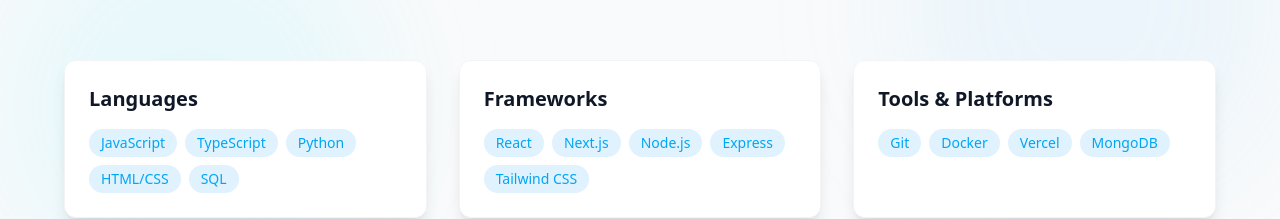
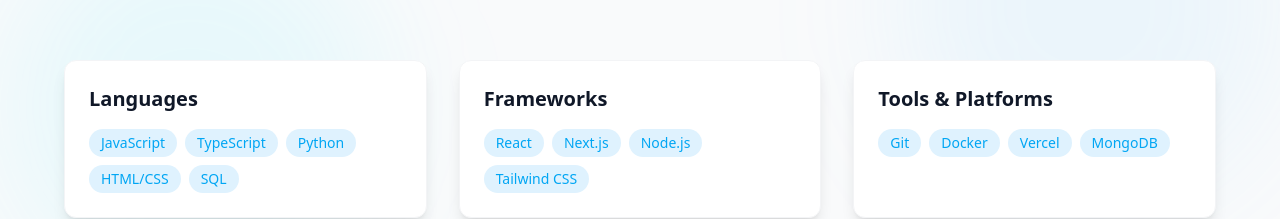
Before and after one commit to Chayananz/wave.portfolio, a Next.js app: page / in a window 1280 px wide. Shown: the part 1820-2039 px from the top of the page. Built offline with nearby package versions, Linux system fonts and the light colour scheme.

Commit message:
Update page.tsx

```diff
--- a/src/app/page.tsx
+++ b/src/app/page.tsx
@@ -8,7 +8,7 @@
   },
   {
     title: "Frameworks",
-    skills: ["React", "Next.js", "Node.js", "Express", "Tailwind CSS"],
+    skills: ["React", "Next.js", "Node.js", "Tailwind CSS"],
   },
   {
     title: "Tools & Platforms",
```
